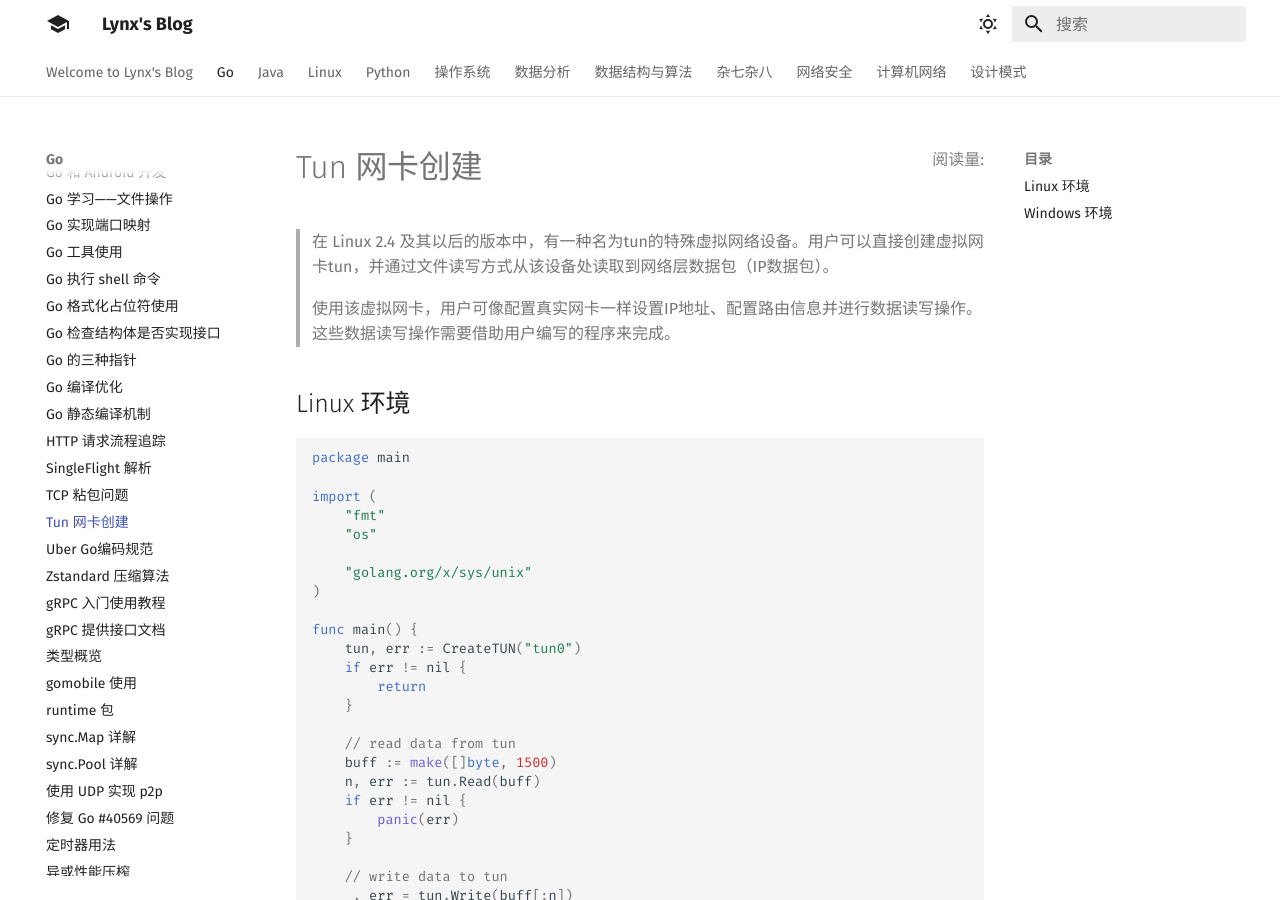
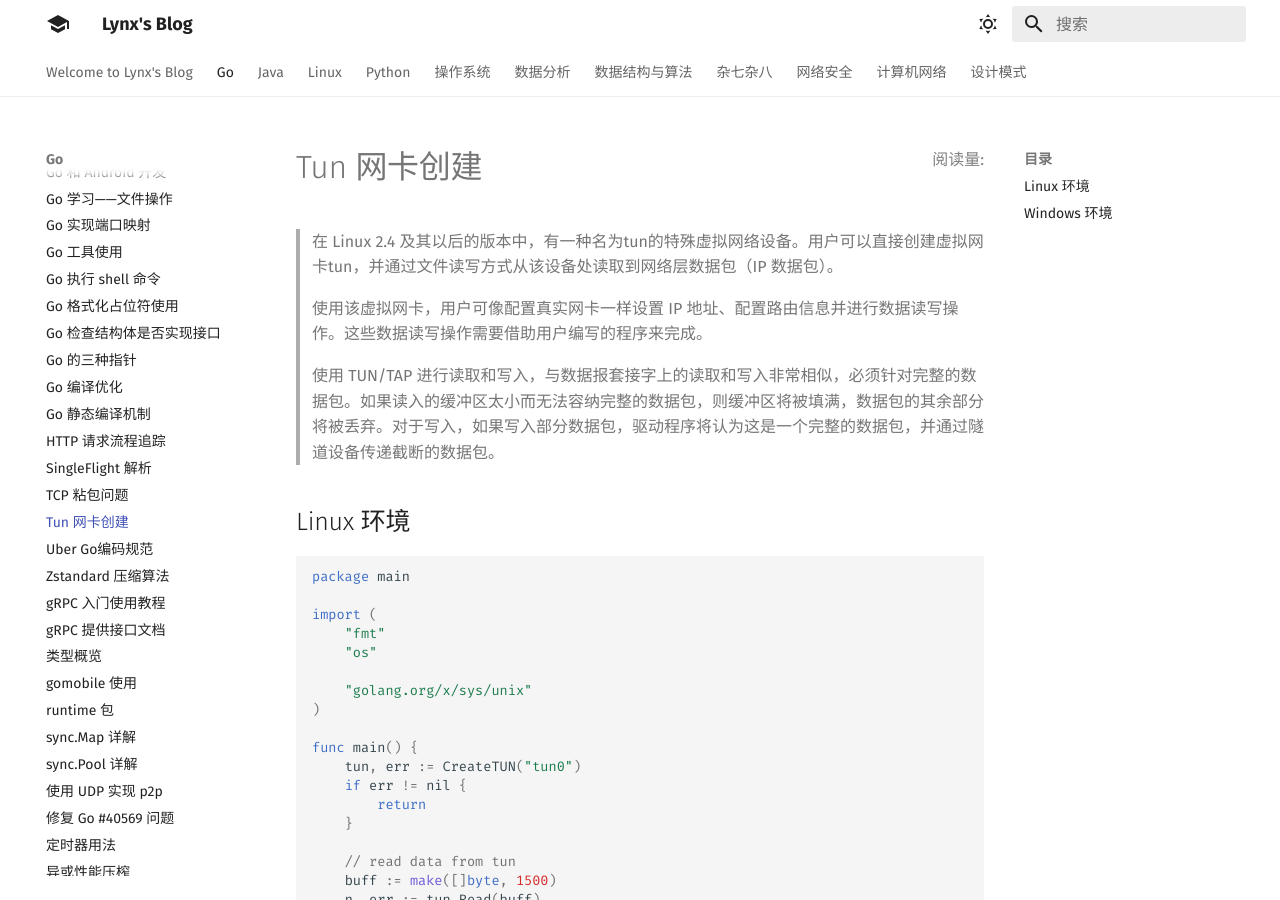
Before and after one commit to 1314liuwei/blog, an MkDocs documentation site: the page built from docs/Go/Tun 网卡创建.md, in a window 1280 px wide and 900 px high. Built offline with MkDocs 1.6.1 and Material for MkDocs 9.7.7, drawn with Linux system fonts in a browser that asks for light colours; comment, search, counter and statistics services are not loaded.

Commit message:
2024/05/29 周三

```diff
--- a/docs/Go/Tun 网卡创建.md
+++ b/docs/Go/Tun 网卡创建.md
@@ -1,8 +1,10 @@
 # Tun 网卡创建
 
-> 在 Linux 2.4 及其以后的版本中，有一种名为tun的特殊虚拟网络设备。用户可以直接创建虚拟网卡tun，并通过文件读写方式从该设备处读取到网络层数据包（IP数据包）。
+> 在 Linux 2.4 及其以后的版本中，有一种名为tun的特殊虚拟网络设备。用户可以直接创建虚拟网卡tun，并通过文件读写方式从该设备处读取到网络层数据包（IP 数据包）。
 >
-> 使用该虚拟网卡，用户可像配置真实网卡一样设置IP地址、配置路由信息并进行数据读写操作。这些数据读写操作需要借助用户编写的程序来完成。
+> 使用该虚拟网卡，用户可像配置真实网卡一样设置 IP 地址、配置路由信息并进行数据读写操作。这些数据读写操作需要借助用户编写的程序来完成。
+>
+> 使用 TUN/TAP 进行读取和写入，与数据报套接字上的读取和写入非常相似，必须针对完整的数据包。如果读入的缓冲区太小而无法容纳完整的数据包，则缓冲区将被填满，数据包的其余部分将被丢弃。对于写入，如果写入部分数据包，驱动程序将认为这是一个完整的数据包，并通过隧道设备传递截断的数据包。
 
 ## Linux 环境
 
```
